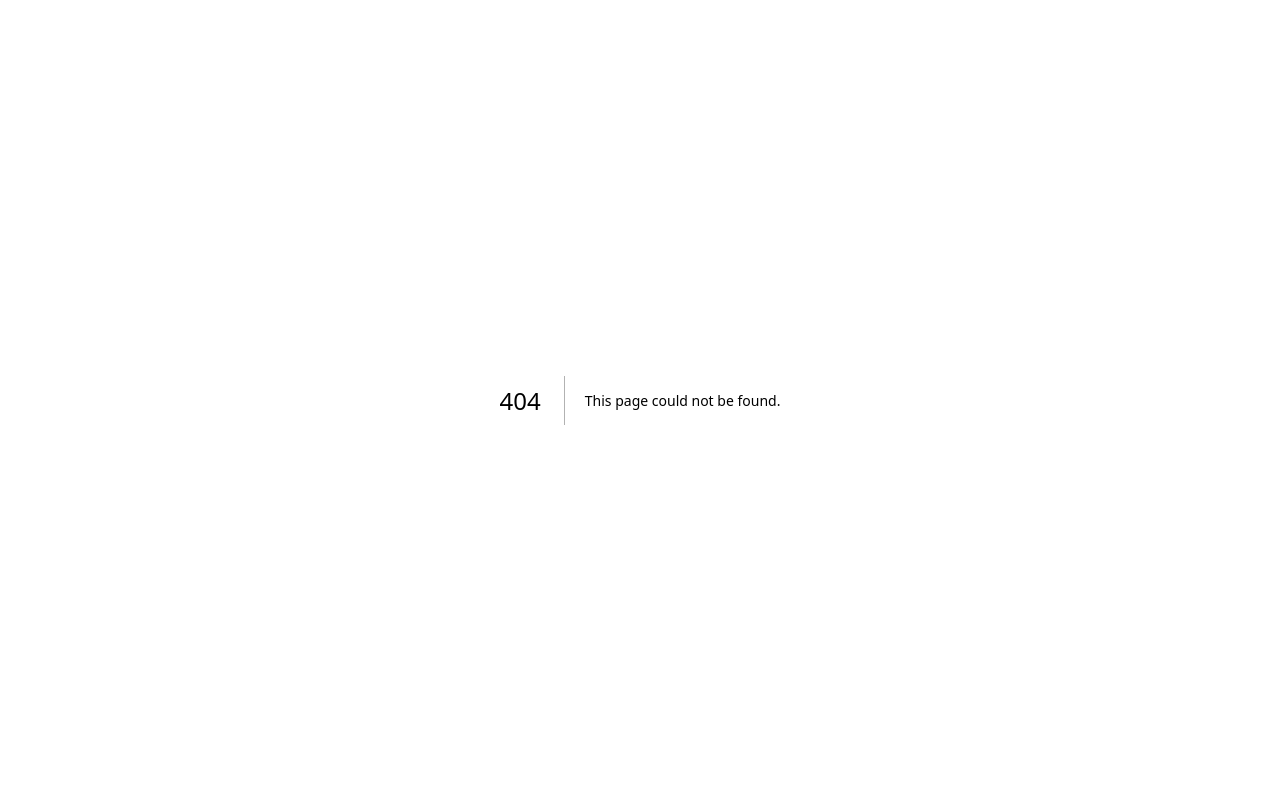
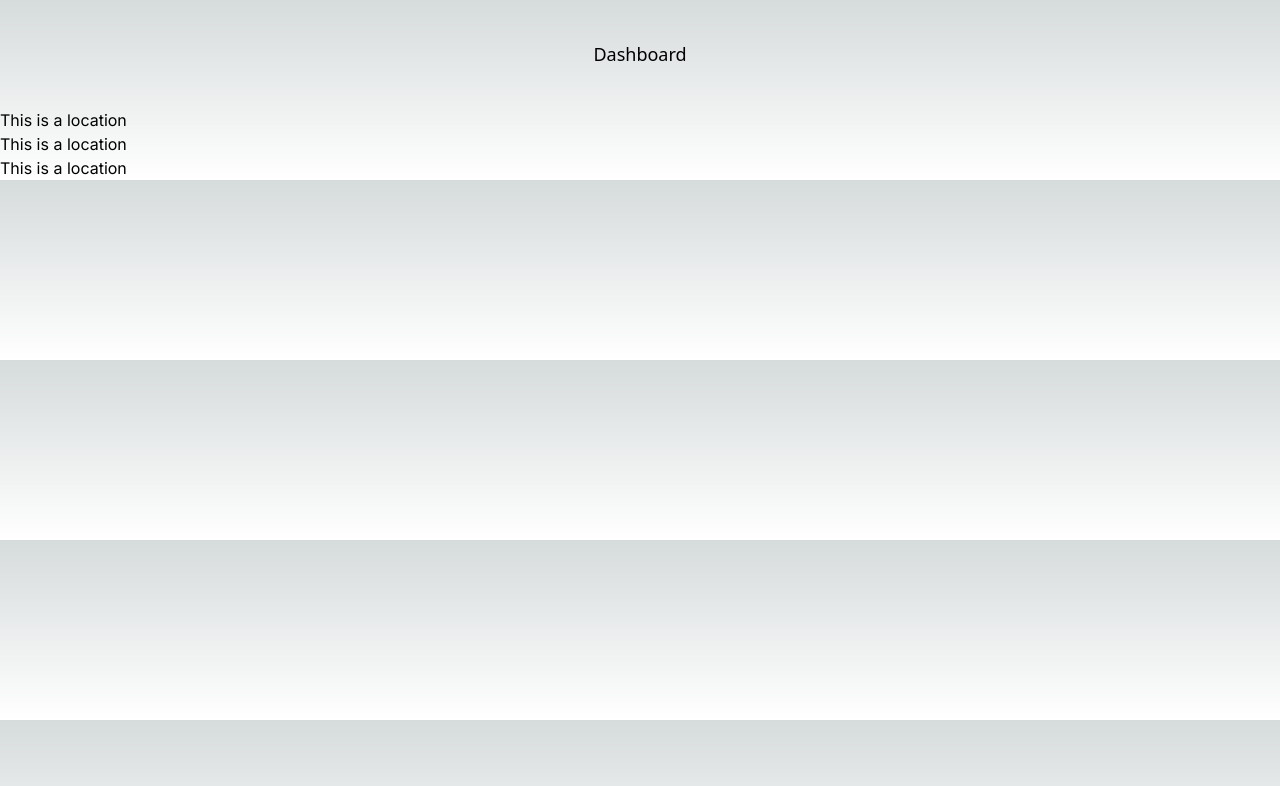
Before and after one commit to ulrikap/weather-app, a Next.js app: page /dashboard in a window 1280 px wide. Before the commit this address had no page. Shown: the top 786 px of the page. Built offline with nearby package versions, Linux system fonts and the light colour scheme.

Commit message:
Add scaffolding for dashboard page, remove placeholder code

```diff
--- a/src/app/application/api/config.ts
+++ /dev/null
@@ -1,4 +0,0 @@
-import { env } from "process";
-
-export const apiKey = env.WEATHER_API_KEY;
-export const baseUrl = `https://api.openweathermap.org/data/2.5/weather?appid=${apiKey}`;
--- a/src/app/application/api/fetchLocations.ts
+++ /dev/null
@@ -1,3 +0,0 @@
-const fetchLocations = async () => {
-  const response = await fetch("");
-};
--- a/src/app/application/state/locationStore.ts
+++ /dev/null
@@ -1,5 +0,0 @@
-import { create } from "zustand";
-
-const useLocationStore = create((set) => ({
-  locations: [],
-}));
--- /dev/null
+++ b/src/app/dashboard/page.tsx
@@ -0,0 +1,16 @@
+"use client";
+
+export default function Dashboard() {
+  return (
+    <main className="container grid">
+      <div className="container flex justify-center align-center p-10">
+        <h1 className="font-sans text-lg">Dashboard</h1>
+      </div>
+      <ul className="container grid">
+        <li>This is a location</li>
+        <li>This is a location</li>
+        <li>This is a location</li>
+      </ul>
+    </main>
+  );
+}
--- a/src/app/page.tsx
+++ b/src/app/page.tsx
@@ -1,5 +1,6 @@
-import Image from "next/image";
+"use client";
+import React from "react";
 
-export default function Home() {
-  return <div></div>;
+export default function Home({ children }: { children: React.ReactNode }) {
+  return children;
 }
--- a/src/app/ui/pages/dashboard/page.tsx
+++ /dev/null
@@ -1,7 +0,0 @@
-export default function Dashboard() {
-  return (
-    <div>
-      <h1>This is the dashboard page</h1>
-    </div>
-  );
-}
```
Also changed, not shown: src/app/application/routes.ts (deleted), src/app/application/translations.ts (deleted), src/app/details/page.tsx (renamed from src/app/ui/pages/details/page.tsx), src/ui/components/Error.tsx (renamed from src/app/ui/components/Error.tsx).
